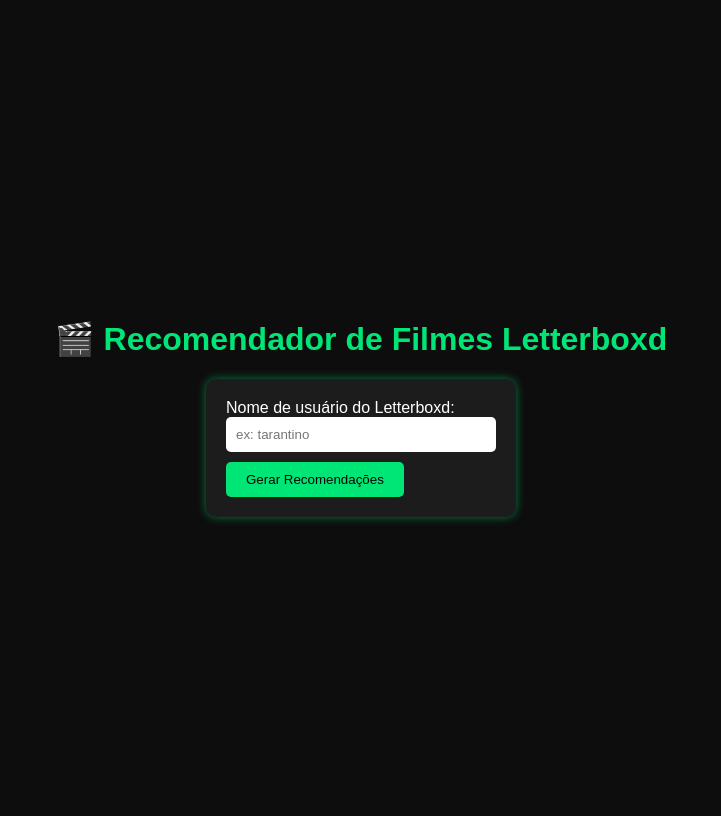
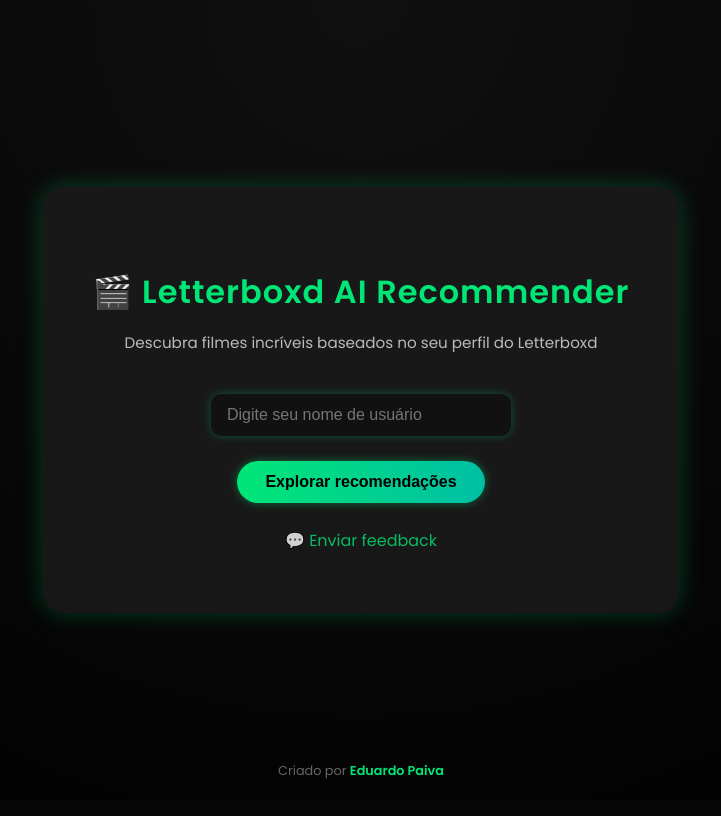
Before and after one commit to Eduardo-Paiva0/ProjetoLetterboxd, a Flask app: page / in a window 1280 px wide. Shown: the whole page, without its empty margins (279-1000 px from the left). After the commit the page ends 779 px from the top, so only its background shows below. Run offline with Flask 3, Linux system fonts and the light colour scheme.

Commit message:
Segundo Commit
Mudanças no frontend e preparação para recebimento de formulário de feedback.

```diff
--- a/app.py
+++ b/app.py
@@ -118,7 +118,8 @@
             "title": data.get("Title"),
             "year": data.get("Year"),
             "poster": data.get("Poster") if data.get("Poster") != "N/A" else None,
-            "imdb_id": data.get("imdbID")
+            "imdb_id": data.get("imdbID"),
+            "genre": data.get("Genre")
         }
 
     except Exception as e:
--- a/templates/index.html
+++ b/templates/index.html
@@ -2,63 +2,156 @@
 <html lang="pt-br">
 <head>
   <meta charset="UTF-8">
-    <title>Recomendador Letterboxd</title>
+  <title>Descubra filmes com o Letterboxd AI</title>
+  <link href="https://fonts.googleapis.com/css2?family=Poppins:wght@300;400;600&display=swap" rel="stylesheet">
   <style>
+    * {
+      box-sizing: border-box;
+    }
+
     body {
-            font-family: Arial, sans-serif;
-            background-color: #0d0d0d;
+      margin: 0;
+      font-family: 'Poppins', sans-serif;
+      background: radial-gradient(circle at top, #101010 0%, #000 100%);
       color: #fff;
       display: flex;
-            flex-direction: column;
+      justify-content: center;
       align-items: center;
-            justify-content: center;
       height: 100vh;
+      overflow: hidden;
+    }
+
+    .container {
+      text-align: center;
+      background: rgba(28, 28, 28, 0.85);
+      padding: 60px 50px;
+      border-radius: 20px;
+      box-shadow: 0 0 25px rgba(0, 230, 118, 0.25);
+      backdrop-filter: blur(8px);
+      animation: fadeIn 1.2s ease;
     }
 
     h1 {
       color: #00e676;
+      font-weight: 600;
+      margin-bottom: 12px;
+      letter-spacing: 1px;
+      font-size: 2rem;
     }
 
-        form {
-            background-color: #1c1c1c;
-            padding: 20px;
-            border-radius: 10px;
-            box-shadow: 0 0 10px rgba(0, 230, 118, 0.5);
+    p {
+      color: #bbb;
+      font-size: 0.95rem;
+      margin-bottom: 40px;
     }
 
     input[type="text"] {
-            padding: 10px;
-            width: 250px;
+      width: 100%;
+      max-width: 300px;
+      padding: 12px 16px;
       border: none;
-            border-radius: 5px;
+      border-radius: 10px;
+      font-size: 1rem;
+      outline: none;
+      background-color: #111;
+      color: #fff;
+      box-shadow: 0 0 10px rgba(0, 230, 118, 0.3);
+      transition: box-shadow 0.3s ease;
     }
 
-        input[type="submit"] {
-            margin-top: 10px;
-            padding: 10px 20px;
-            background-color: #00e676;
+    input[type="text"]:focus {
+      box-shadow: 0 0 20px rgba(0, 230, 118, 0.6);
+    }
+
+    button {
+      margin-top: 25px;
+      background: linear-gradient(90deg, #00e676, #00bfa5);
+      color: #000;
+      font-weight: 600;
       border: none;
-            border-radius: 5px;
+      padding: 12px 28px;
+      border-radius: 25px;
       cursor: pointer;
+      font-size: 1rem;
+      transition: all 0.3s ease-in-out;
+      box-shadow: 0 0 10px rgba(0, 230, 118, 0.4);
+    }
+
+    button:hover {
+      transform: scale(1.05);
+      box-shadow: 0 0 20px rgba(0, 230, 118, 0.8);
     }
 
     .error {
-            color: red;
-            margin-top: 10px;
+      color: #ff5252;
+      margin-top: 20px;
+      font-size: 0.9rem;
+    }
+
+    footer {
+      position: absolute;
+      bottom: 20px;
+      width: 100%;
+      text-align: center;
+      color: #666;
+      font-size: 0.8rem;
+    }
+
+    footer a {
+      color: #00e676;
+      text-decoration: none;
+      font-weight: bold;
+    }
+
+    footer a:hover {
+      text-decoration: underline;
+    }
+
+    .feedback {
+  display: inline-block;
+  margin-top: 25px;
+  font-size: 1rem;
+  color: #00e676;
+  text-decoration: none;
+  opacity: 0.8;
+  transition: all 0.3s ease;
+}
+
+.feedback:hover {
+  opacity: 1;
+  text-decoration: underline;
+}
+
+
+    @keyframes fadeIn {
+      from { opacity: 0; transform: translateY(15px); }
+      to { opacity: 1; transform: translateY(0); }
     }
   </style>
 </head>
 <body>
-    <h1>🎬 Recomendador de Filmes Letterboxd</h1>
 
-    <form action="/recommend" method="POST">
-        <label for="username">Nome de usuário do Letterboxd:</label><br>
-        <input type="text" id="username" name="username" placeholder="ex: tarantino"><br>
-        <input type="submit" value="Gerar Recomendações">
+  <div class="container">
+    <h1>🎬 Letterboxd AI Recommender</h1>
+    <p>Descubra filmes incríveis baseados no seu perfil do Letterboxd</p>
+
+    <form method="POST" action="/recommend">
+      <input type="text" name="username" placeholder="Digite seu nome de usuário" required>
+      <br>
+      <button type="submit">Explorar recomendações</button>
     </form>
 
+    <a href="https://forms.gle/seu-link-aqui" target="_blank" class="feedback">💬 Enviar feedback</a>
+
+
     {% if error %}
-        <p class="error">{{ error }}</p>
+      <div class="error">{{ error }}</div>
     {% endif %}
+  </div>
+
+  <footer>
+    Criado por <a href="https://https://github.com/Eduardo-Paiva0" target="_blank">Eduardo Paiva</a>
+  </footer>
+
 </body>
 </html>
```
Also changed, not shown: templates/results.html (+134 -39 lines). Lines whose indentation alone changed are shown as unchanged.
